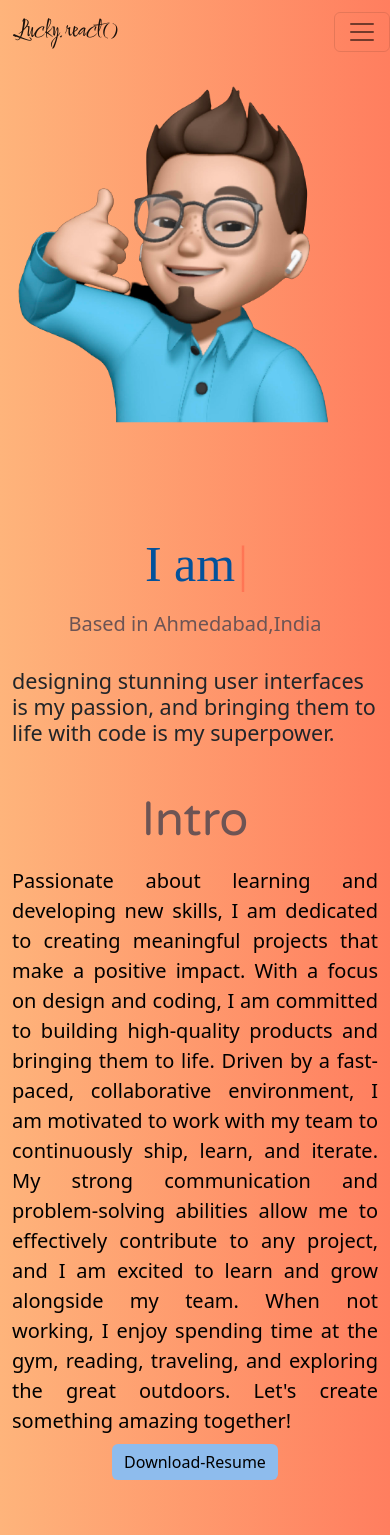
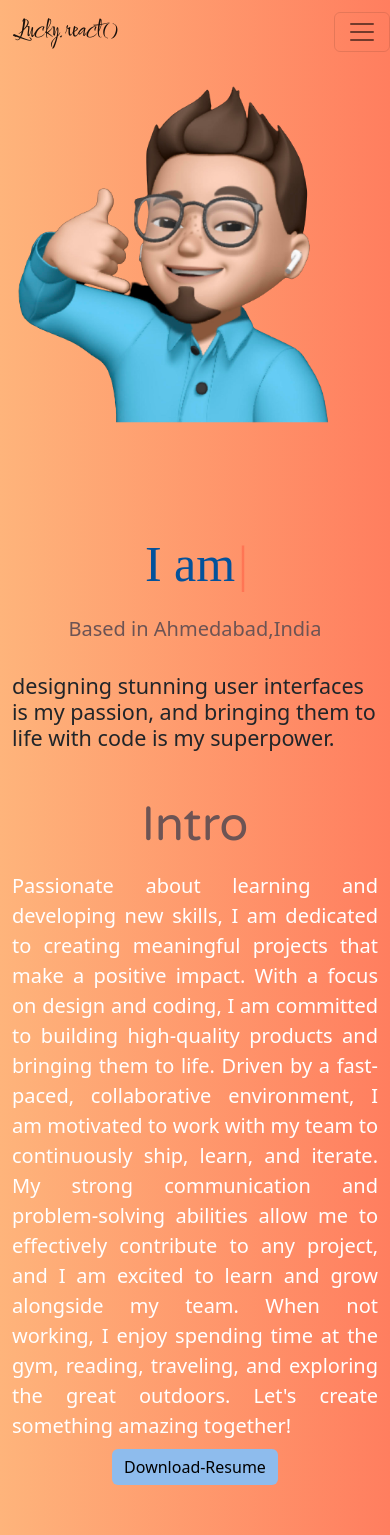
Before and after one commit to lucky-patel-7/Portfolio-Lucky, a React (Create React App) app: page / in a window 390 px wide. Shown: the top 1535 px of the page. Built offline with nearby package versions, Linux system fonts and the light colour scheme; a web font is replaced by a local one.

Commit message:
bug fixes

```diff
--- a/src/index.css
+++ b/src/index.css
@@ -114,7 +114,12 @@ font-family: "Comforter", cursive; */
     font-size: 50px;
     color: rgb(4, 82, 155);
     text-align: center;
-    margin-bottom: 10px !important;
+    margin-bottom: 15px !important;
+  }
+
+  .introduction_details {
+    text-align: justify;
+    color: rgb(255, 255, 255);
   }
 }
 
```
